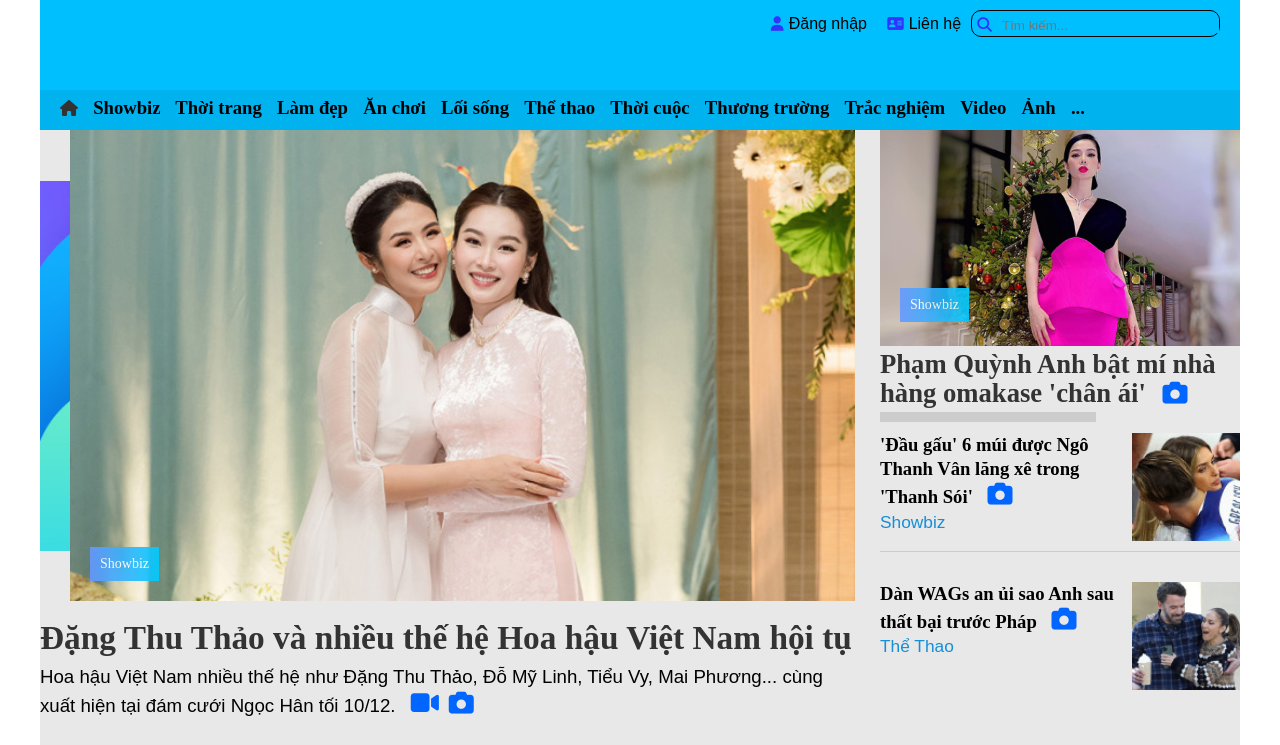
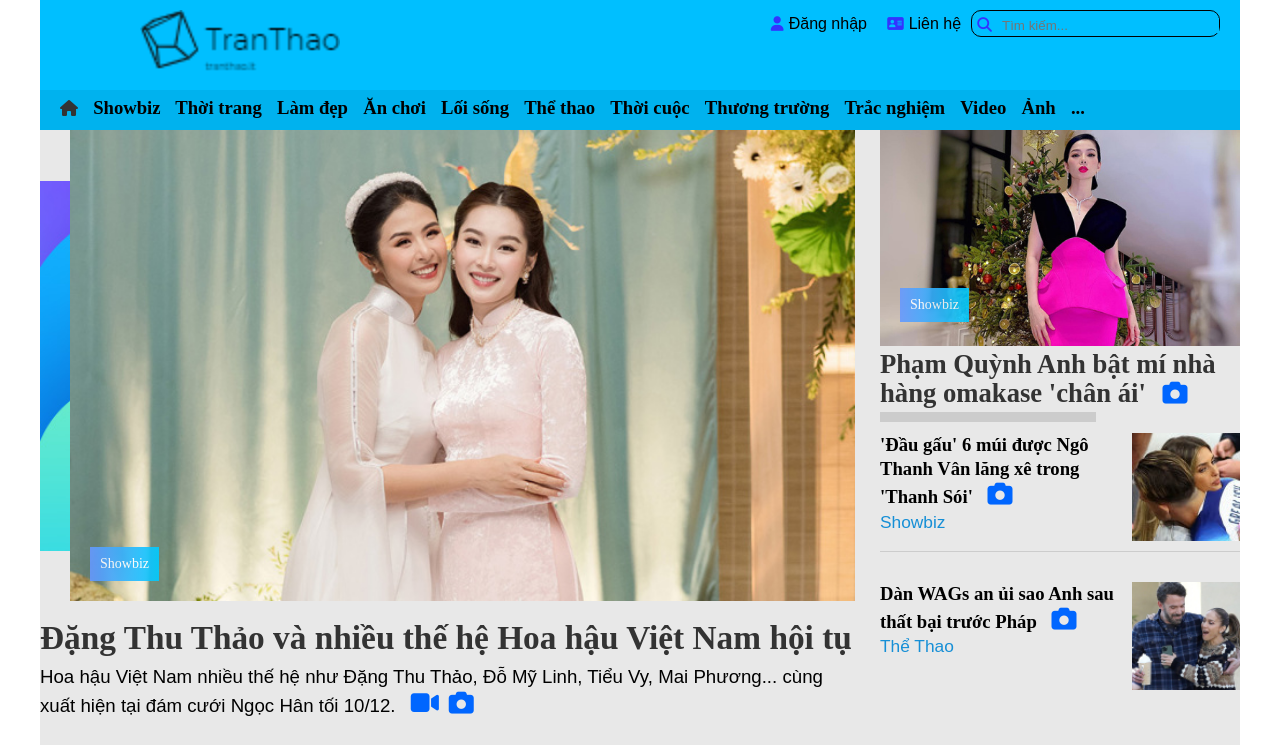
Before and after one commit to txtit/_BTL_WEB, a plain HTML site: page index.html in a window 1280 px wide. Shown: the top 745 px of the page. Drawn offline with Linux system fonts and the light colour scheme; the site is published under a folder, as on GitHub Pages, so addresses that start at the root find nothing.

Commit message:
Update index.html

```diff
--- a/index.html
+++ b/index.html
@@ -15,7 +15,7 @@
         <header>
             <div class="logo">
 
-                <img src="/img/low-res-logo.png"  alt="">
+                <img src="img/low-res-logo.png"  alt="">
 
             </div>
             <div class="box">
```
